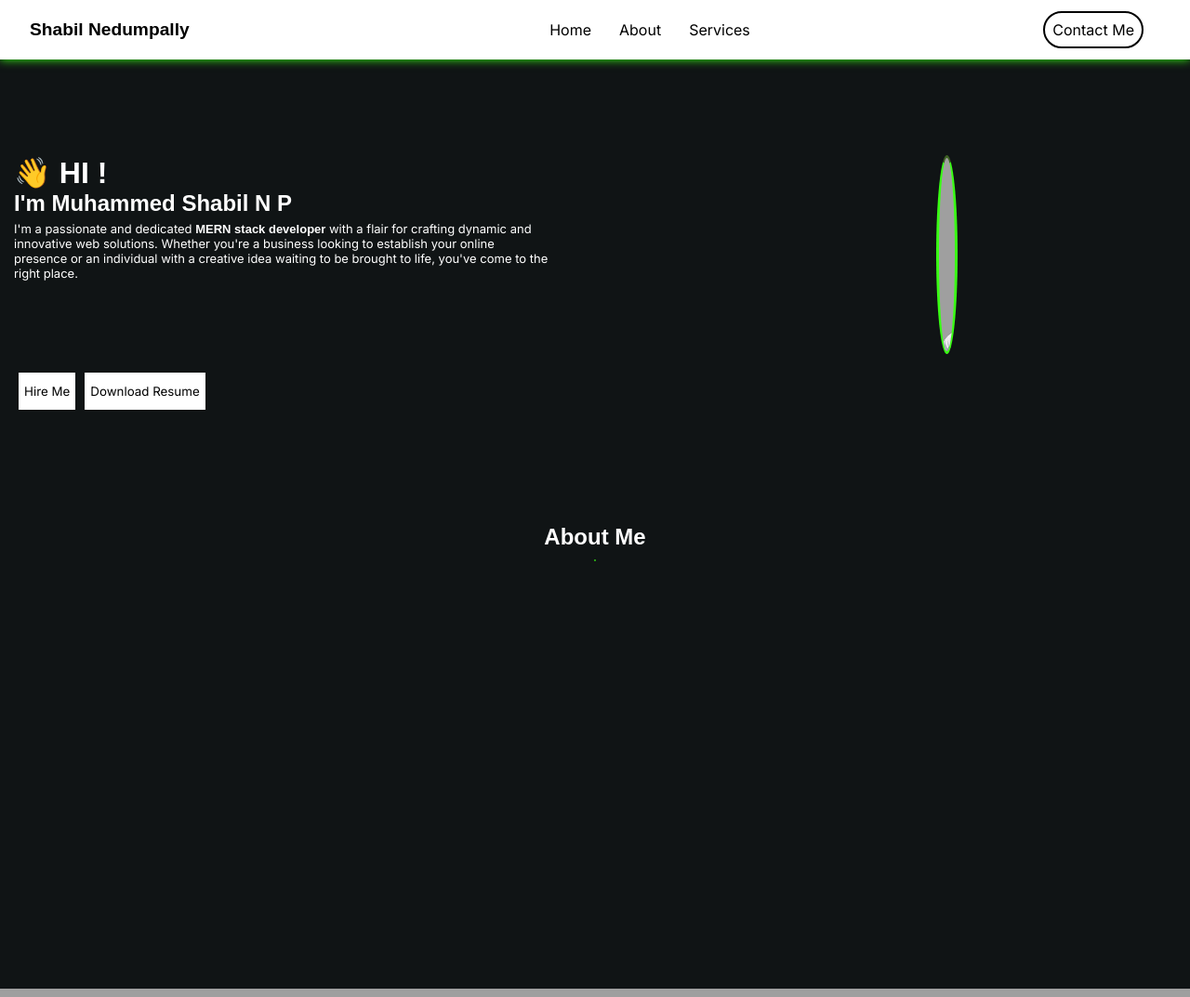
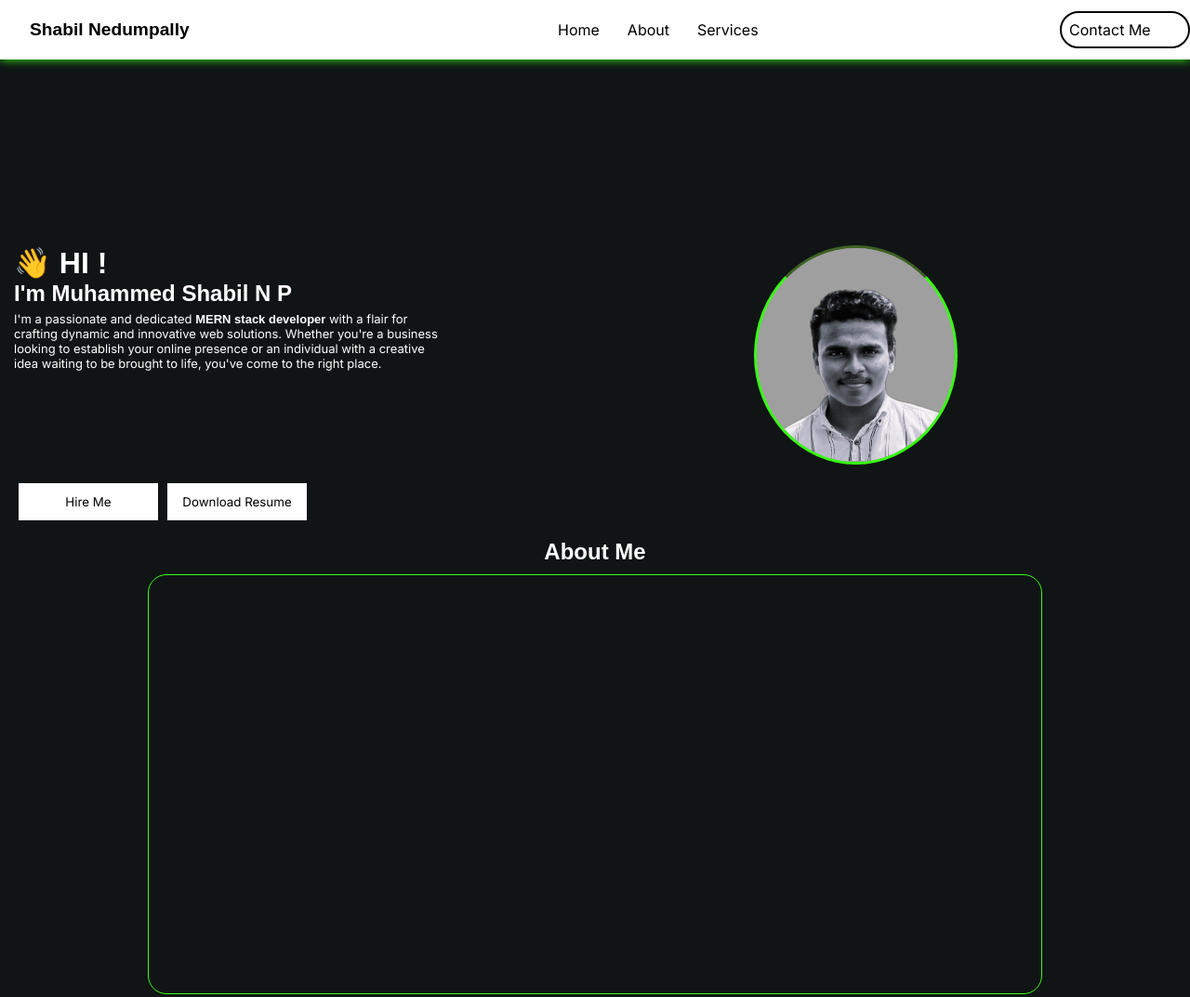
Before and after one commit to Shabil-nedumpally/portfolio, a plain HTML site: page index.html in a window 1280 px wide. Shown: the top 1073 px of the page at 93% size. Drawn offline with nearby package versions, Linux system fonts and the light colour scheme; a web font is replaced by a local one.

Commit message:
problem solved 😉

```diff
--- a/index.css
+++ b/index.css
@@ -4,7 +4,7 @@
     font-family: 'Clash Display', sans-serif;
 
 }body{
-    max-width: 100%;
+    width: 100%;
     height: 100%;
     background-color:#101415;
     overflow-x: hidden;
@@ -50,17 +50,17 @@
 }#home{
     display: flex;
     flex-direction: column;
-    max-width: 100%;
-    min-height: 500px;
+    width: 100%;
+    height: 100%;
     justify-content:center ;
 }.intro{
     font-family: "inter",sans-serif;
-    max-width: 60%;
+    width: 60%;
     margin-top: 5px;
     font-size: small;
 }.hire-btn,.download-btn{
-    max-width: 150px;
-    min-height: 40px;
+    width: 150px;
+    height: 40px;
     background-color: white;
     font-family: "Inter",sans-serif;
     border: none;
@@ -79,7 +79,7 @@
     text-align: center;
     bottom: 0;
     left: 0;
-    max-width: 100%;
+    width: 100%;
     height: 0;
     z-index: -1;
     transition: 0.9s;
@@ -93,25 +93,26 @@
     border-radius: 50%;
     background-color:#9f9f9f;
     margin-right: 250px;
-    width: 30px;
-    height: 13rem;
+    width: 480px;
+    height: 230px;
     position: relative;
     overflow: hidden;
     border: 3px solid #39FF14 ;
     border-top:  3px solid rgb(61, 97, 35);
 }.my-image>img{
-    max-width: 150px;
+    width: 220px;
     position: absolute;
     bottom: 1px;
 }.about-me{
     display: flex;
     gap: 30px;
+    margin-top: 200px;
 }.about-text{
     display: flex;
     flex-direction: column;
     margin-left: 15px;
 }.my-image::before{
-    max-width: 150%;
+    width: 150%;
     height: 100%;
     position: absolute;
     background-color: #9f9f9f;
@@ -123,8 +124,8 @@
 
 /* about section */
 #about{
-    max-width: 100%;
-    min-height: 500px;
+    width: 100%;
+    height: 500px;
     text-align: center;
     color: white;
     display: flex;
@@ -133,8 +134,8 @@
 
 }.about-card{
     display: flex;
-    max-width: 75%;
-    min-height: 90%;
+    width: 75%;
+    height: 90%;
    border: 1px solid #39FF14;
     border-radius: 20px;
     margin-top: 10px;
@@ -143,19 +144,19 @@
 
 /* service section */
 #service{
-    max-width: 100%;
-    min-height: 500px;
+    width: 100%;
+    height: 500px;
     background-color: #9f9f9f;
 }
 /*contact section*/
 #contact{
-    max-width: 100%;
-    min-height: 500px;
+    width: 100%;
+    height: 500px;
 
 }
 
 #footer{
-    max-width: 100%;
+    width: 100%;
 
 }
 /* custom scroll bar*/
@@ -212,3 +213,35 @@
 
     }
 }
+
+
+
+
+@media (min-width:320px)  {
+     /* smartphones, portrait iPhone, portrait 480x320 phones (Android) */
+    .contact-btn{
+        width: 120px;
+        margin-right: 0;
+    }
+    .logo-name{
+        width: 100%;
+    }
+    }
+@media (min-width:480px)  {
+    /* smartphones, Android phones, landscape iPhone */
+
+ }
+@media (min-width:600px)  {
+    /* portrait tablets, portrait iPad, e-readers (Nook/Kindle), landscape 800x480 phones (Android) */
+
+}
+@media (min-width:801px)  { /* tablet, landscape iPad, lo-res laptops ands desktops */
+
+}
+@media (min-width:1025px) {
+    /* big landscape tablets, laptops, and desktops */
+
+}
+@media (min-width:1281px) {
+    /* hi-res laptops and desktops */
+}
```
